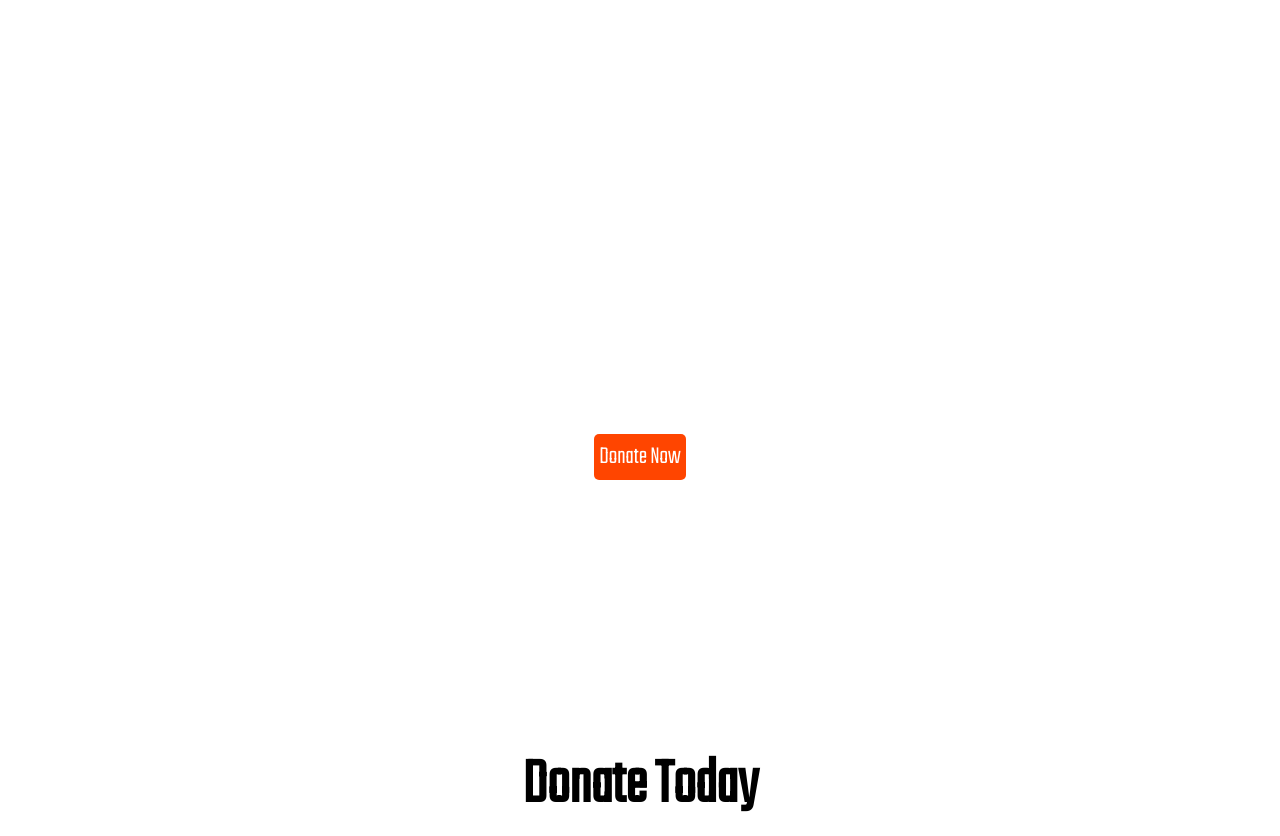
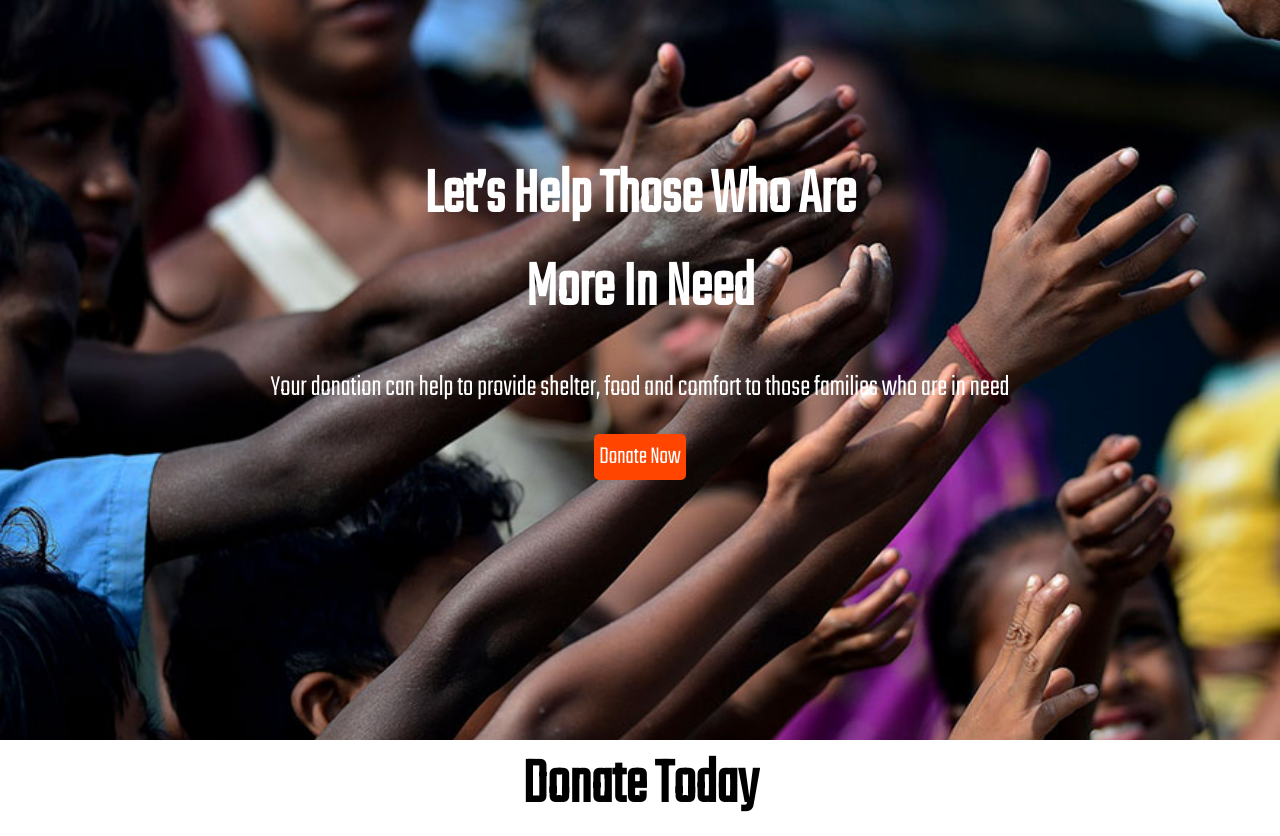
Before and after one commit to deder26/donate-today, a plain HTML site: page index.html in a window 1280 px wide. Shown: the top 836 px of the page. Drawn offline with Linux system fonts and the light colour scheme; the site is published under a folder, as on GitHub Pages, so addresses that start at the root find nothing.

Commit message:
final commit2

```diff
--- a/style.css
+++ b/style.css
@@ -8,7 +8,7 @@ body {
 
 .top-banner {
   height: 500px;
-  background-image: url(/images/donation13.jpg);
+  background-image: url(images/donation13.jpg);
   background-repeat: no-repeat;
   background-size: 100%;
   padding: 150px 200px 90px 200px;
```
